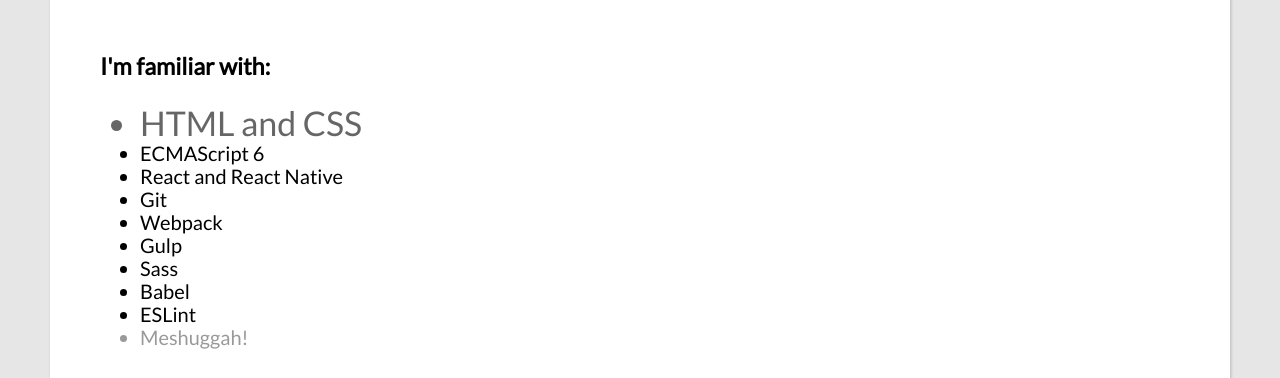
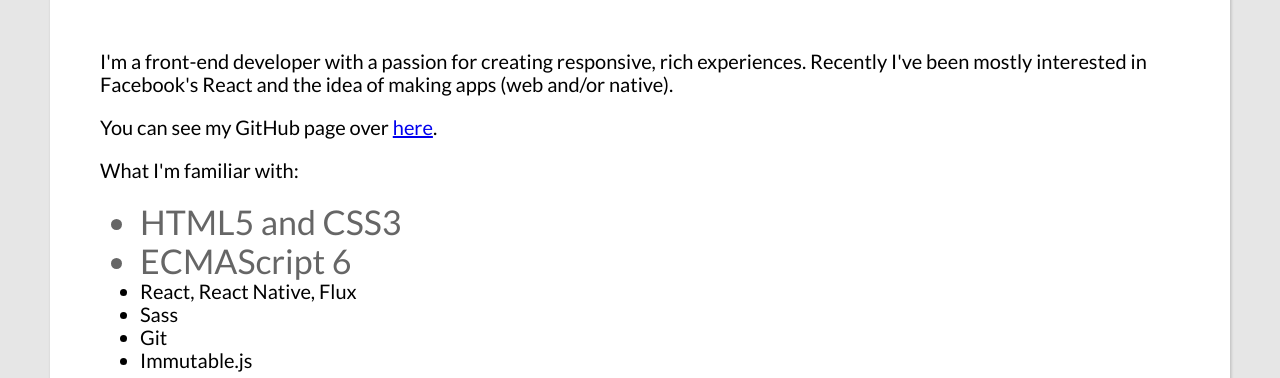
Before and after one commit to papermana/papermana.github.io, a plain HTML site: page index.html in a window 1280 px wide. Shown: the part 413-791 px from the top of the page. Drawn offline with nearby package versions, Linux system fonts and the light colour scheme; files that its build step writes are made by us from their sources.

Commit message:
Put in some more content

```diff
--- a/index.html
+++ b/index.html
@@ -16,36 +16,44 @@
     <h2 class="occupation">Front-End Developer</h2>
   </header>
   <main>
-    <h3>I'm familiar with:</h3>
+    <p>I'm a front-end developer with a passion for creating responsive, rich experiences. Recently I've been mostly interested in Facebook's React and the idea of making apps (web and/or native).</p>
+    <p>You can see my GitHub page over <a href="https://github.com/papermana">here</a>.</p>
+    <p>What I'm familiar with:</p>
     <ul class="skills-list">
-      <li class="skill-big">
-        HTML and CSS
+      <li class="skill skill-big">
+        HTML5 and CSS3
       </li>
-      <li>
+      <li class="skill skill-big">
         ECMAScript 6
       </li>
-      <li>
-        React and React Native
+      <li class="skill skill-large">
+        React, React Native, Flux
       </li>
-      <li>
+      <li class="skill skill-large">
+        Sass
+      </li>
+      <li class="skill skill-large">
         Git
       </li>
-      <li>
+      <li class="skill skill-medium">
+         Immutable.js
+      </li>
+      <li class="skill skill-medium">
+        npm
+      </li>
+      <li class="skill skill-small">
         Webpack
       </li>
-      <li>
+      <li class="skill skill-small">
         Gulp
       </li>
-      <li>
-        Sass
+      <li class="skill skill-small">
+        Jest (Jasmine)
       </li>
-      <li>
-        Babel
+      <li class="skill skill-small">
+        Photoshop
       </li>
-      <li>
-        ESLint
-      </li>
-      <li class="skill-small">
+      <li class="skill skill-xsmall">
         Meshuggah!
       </li>
     </ul>
```
